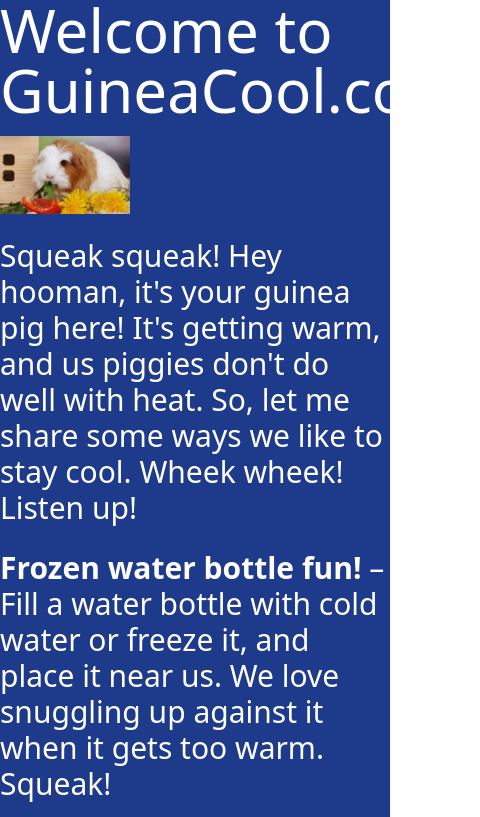
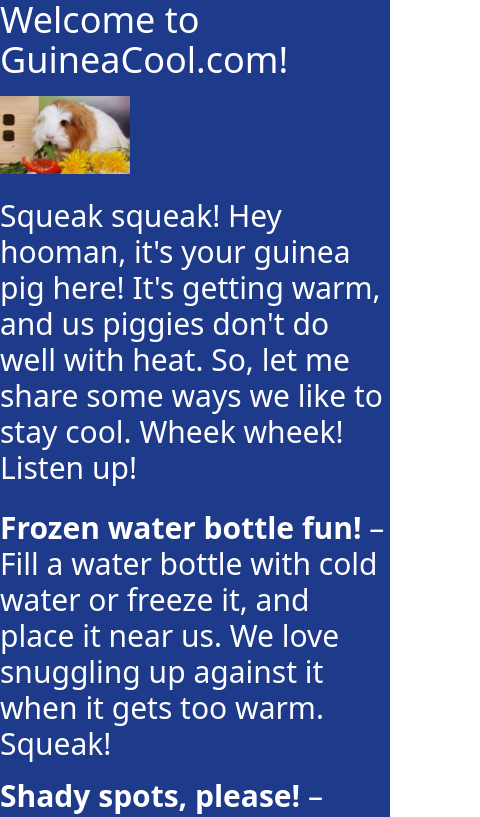
Before and after one commit to bry-an/guineacool, a SvelteKit app: page / in a window 390 px wide. Shown: the top 817 px of the page, 480 px wide, since content can reach past the window. Built offline with nearby package versions, Linux system fonts and the light colour scheme.

Commit message:
fix header size on mobile

```diff
--- a/src/routes/+page.svelte
+++ b/src/routes/+page.svelte
@@ -1,5 +1,5 @@
 <div style="min-h-[100vh]" class="bg-blue-900 min-h-[100vh]">
-    <h1 class="text-6xl text-white mb-4">Welcome to GuineaCool.com!</h1>
+    <h1 class="text-4xl md:text-6xl text-white mb-4">Welcome to GuineaCool.com!</h1>
 
     <img src="/guinea-pig-vegetables.jpg" class="w-1/3" alt="guinea pig eating vegetables" />
     <p class="text-white text-3xl mt-6 mb-6">
```
